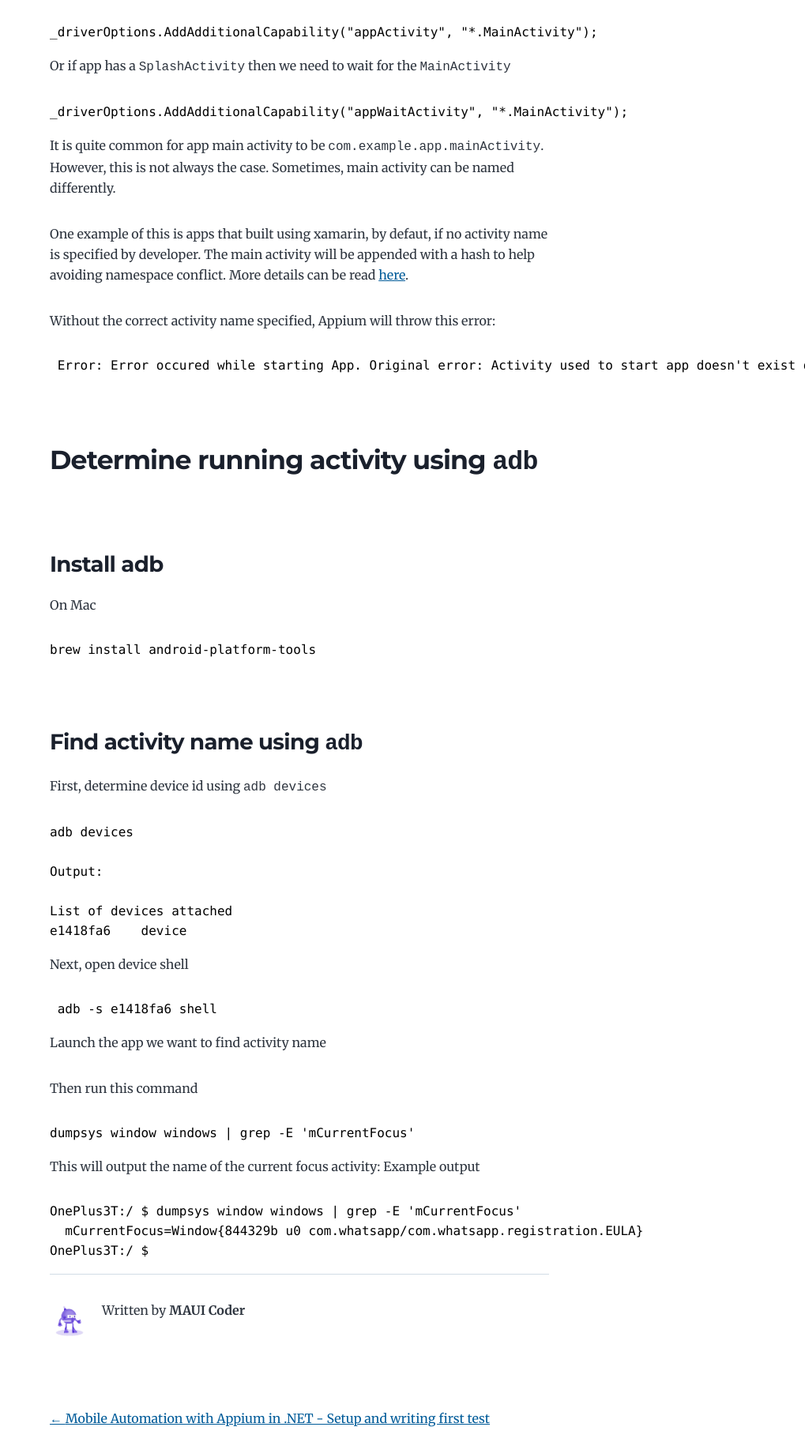
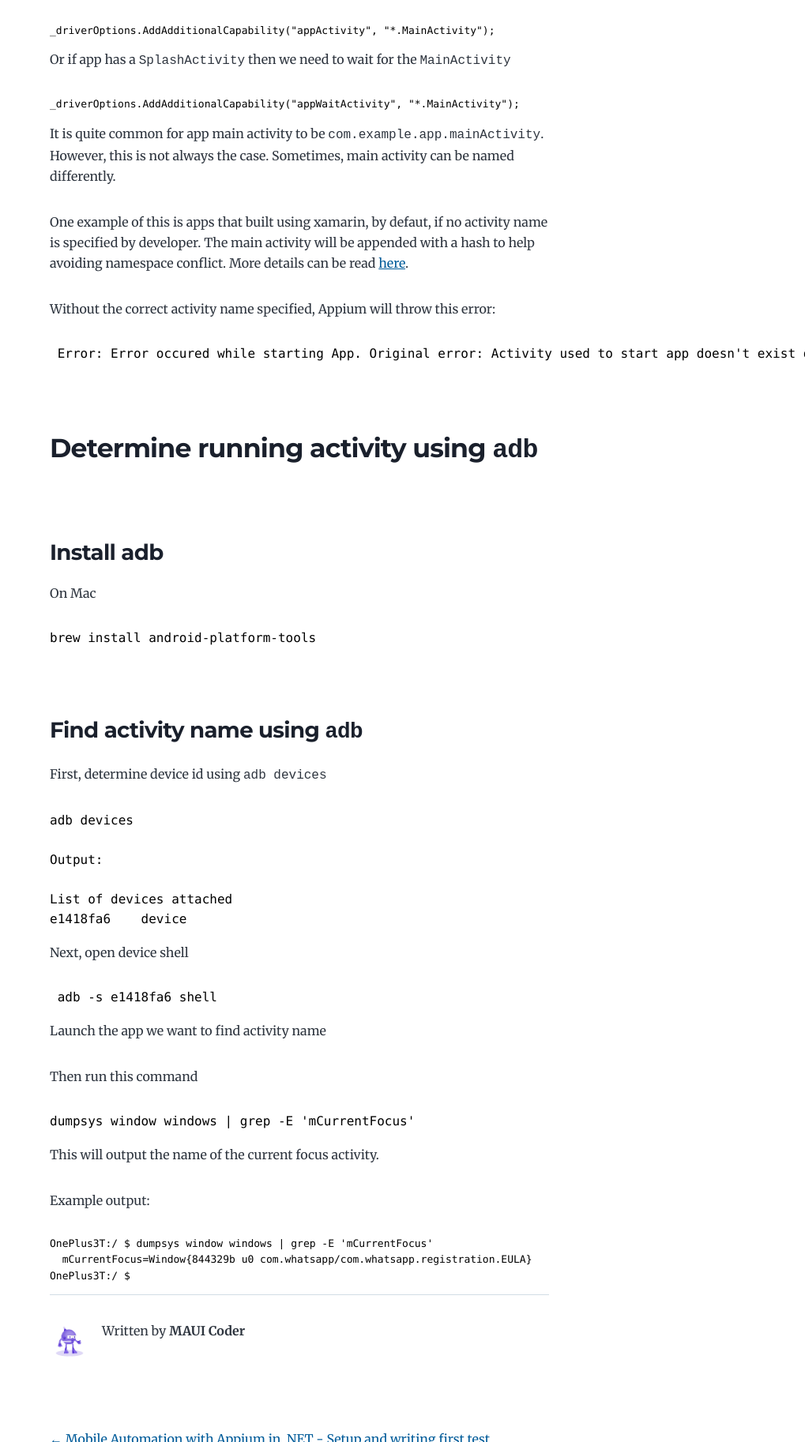
Before and after one commit to mauiautomation/mauiautomation.github.io, a Gatsby site: page /determine-android-app-activity-using-adb/ in a window 1280 px wide. Shown: the part 768-2594 px from the top of the page at 79% size, without its empty margins (261-1280 px from the left). Built offline with nearby package versions, Linux system fonts and the light colour scheme; Gatsby itself is replaced by a stand-in of ours; some packages are replaced by stand-ins of ours; code samples lack their colours.

Commit message:
modify font.

````diff
--- a/content/blog/determine-android-app-activity-using-adb/index.md
+++ b/content/blog/determine-android-app-activity-using-adb/index.md
@@ -8,16 +8,24 @@ date: '2021-09-04 00:30:15'
 
 When setup Appium driver options for Android, we need to specify app activity. Something like this:
 
+<font size=2>
+
 ```csharp
 _driverOptions.AddAdditionalCapability("appActivity", "*.MainActivity");
 ```
+</font>
+
 Or if app has a `SplashActivity` then we need to wait for the `MainActivity`
+
+<font size=2>
 
 ```csharp
 _driverOptions.AddAdditionalCapability("appWaitActivity", "*.MainActivity");
 ```
+</font>
 
 It is quite common for app main activity to be `com.example.app.mainActivity`. However, this is not always the case. Sometimes, main activity can be named differently.
+
 
 One example of this is apps that built using xamarin, by defaut, if no activity name is specified by developer. The main activity will be appended with a hash to help avoiding namespace conflict. More details can be read [here](https://docs.microsoft.com/en-au/xamarin/android/platform/android-manifest).
 
@@ -64,10 +72,14 @@ Then run this command
 dumpsys window windows | grep -E 'mCurrentFocus'
 ```
 
-This will output the name of the current focus activity:
-Example output
+This will output the name of the current focus activity.
+
+Example output:
+<font size=2>
+
 ```bash
 OnePlus3T:/ $ dumpsys window windows | grep -E 'mCurrentFocus'
   mCurrentFocus=Window{844329b u0 com.whatsapp/com.whatsapp.registration.EULA}
 OnePlus3T:/ $
 ```
+</font>
````
Also changed, not shown: content/blog/setup-appium-dotnet/index.md (+4 -0 lines).
